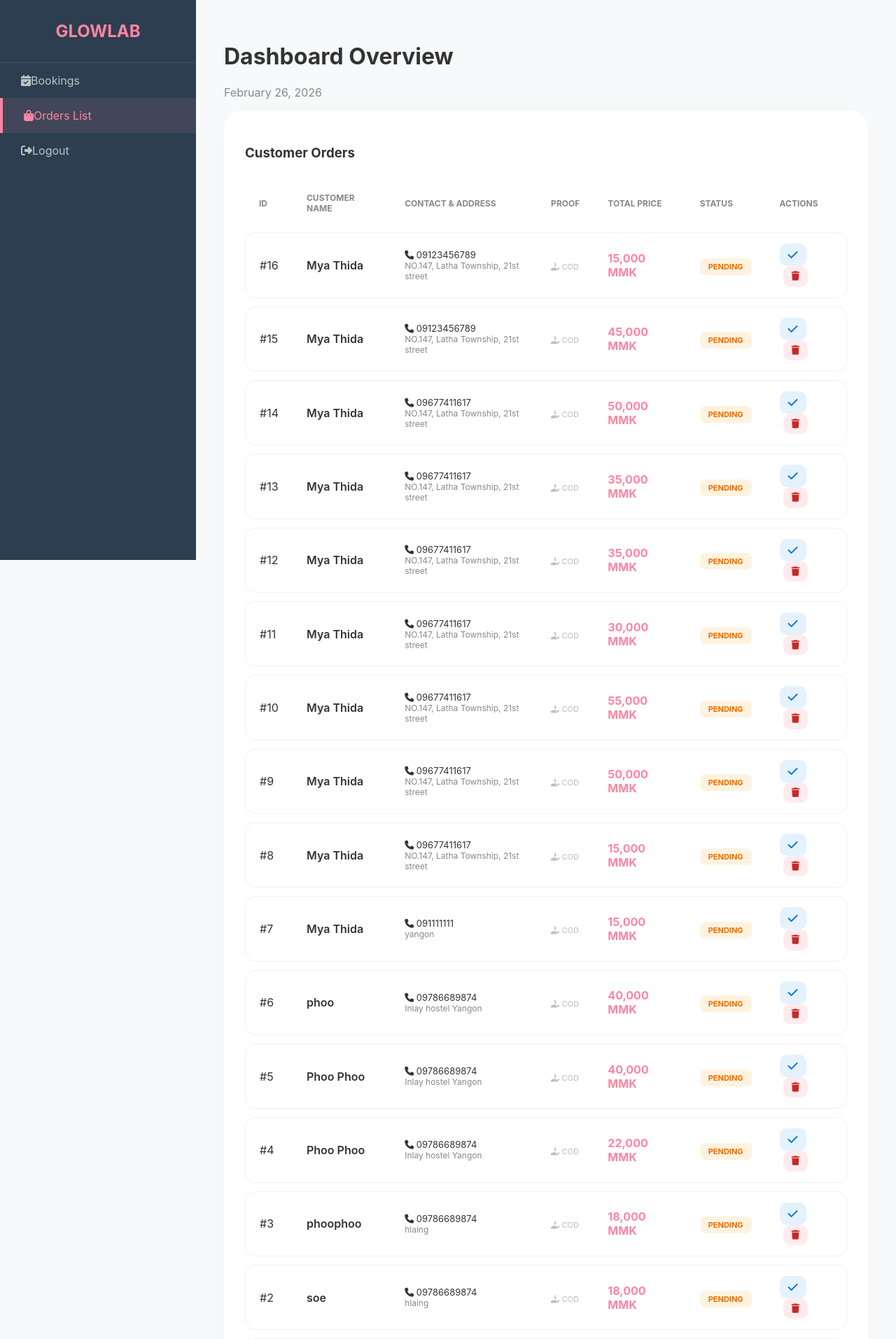
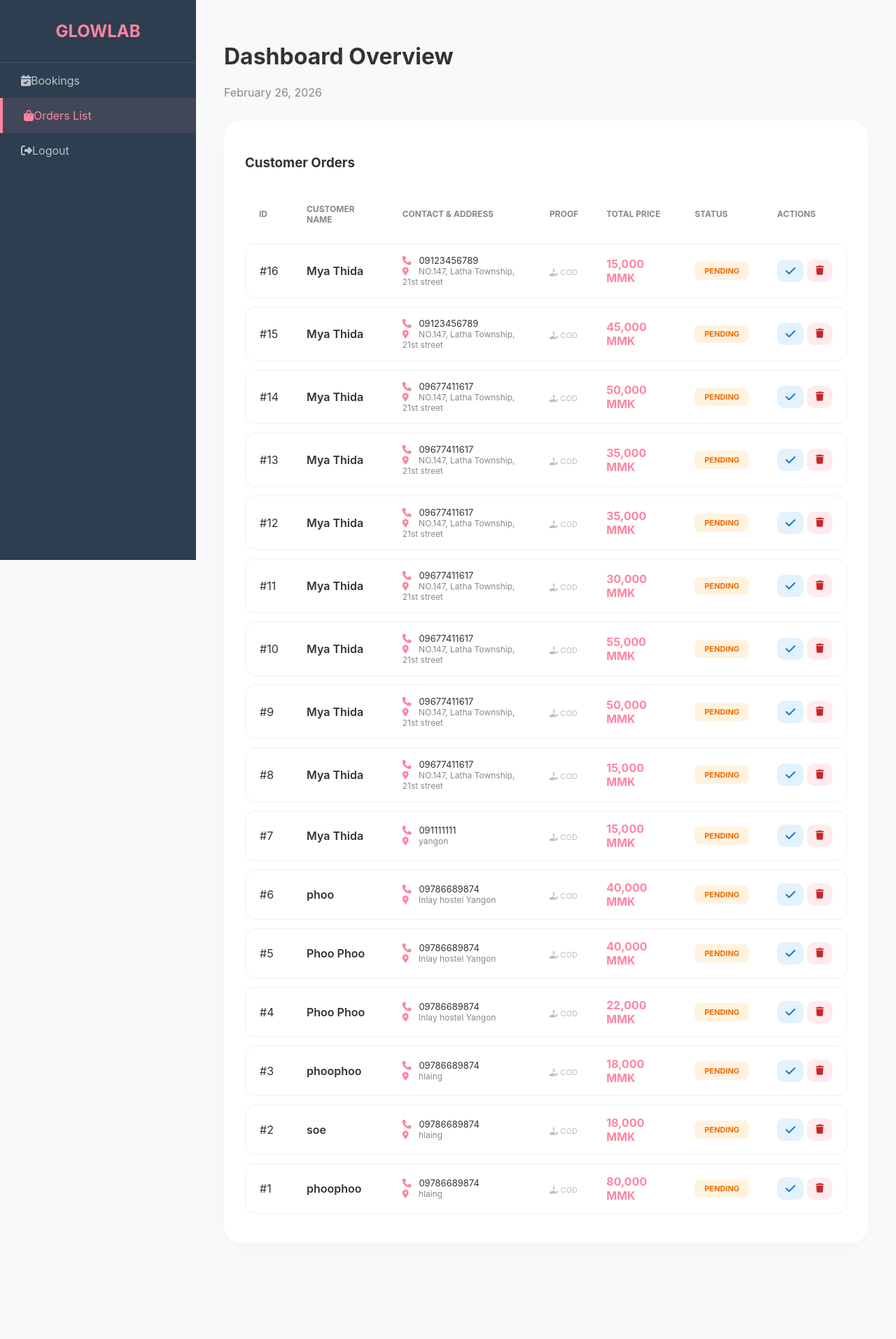
Before and after one commit to ksss348/GlowLabProject, a PHP site: page /admin/admin_orders.php in a window 1280 px wide. Shown: the top 1913 px of the page at 70% size. After the commit the page ends 1714 px from the top, so only its background shows below. Run offline with PHP 8.4, Linux system fonts and the light colour scheme; data comes from the database, SQL or seed files in the repository; some libraries are stand-ins or nearby versions.

Commit message:
fixed the order issue in index.php

```diff
--- a/project/admin/admin_orders.php
+++ b/project/admin/admin_orders.php
@@ -3,7 +3,7 @@
 $conn = new mysqli("localhost", "root", "", "skincare_shop");
 if ($conn->connect_error) { die("Connection failed: " . $conn->connect_error); }
 
-// 2. Ensure required columns exist (in case DB was not updated)
+// 2. Ensure required columns exist
 $schemaMessages = [];
 $check = $conn->query("SHOW COLUMNS FROM orders LIKE 'payment_proof'");
 if ($check->num_rows === 0) {
@@ -16,23 +16,20 @@ if ($check->num_rows === 0) {
     $schemaMessages[] = 'Added status column';
 }
 
-// 2. Action Logic (Confirm / Delete)
+// 3. Action Logic
 if (isset($_GET['confirm_order'])) {
     $id = (int)$_GET['confirm_order'];
     $conn->query("UPDATE orders SET status = 'Confirmed' WHERE id = $id");
-    header("Location: admin_orders.php"); // Refresh to see changes
+    header("Location: admin_orders.php");
     exit();
 }
 
 if (isset($_GET['delete_order'])) {
     $id = (int)$_GET['delete_order'];
-    $conn->query("DELETE FROM orders WHERE id = $id"); // Note: You might need to delete order_items too
+    $conn->query("DELETE FROM orders WHERE id = $id");
     header("Location: admin_orders.php");
     exit();
 }
-
-// 3. (not needed) the stored payment_proof field already contains the relative/absolute path
-// $img_base_path = "uploaded_img/payment_proofs/"; // no longer used
 ?>
 <!DOCTYPE html>
 <html lang="en">
@@ -46,31 +43,30 @@ if (isset($_GET['delete_order'])) {
         :root { --primary: #ff85a2; --dark: #2c3e50; --bg: #f8f9fa; }
         body { font-family: 'Inter', sans-serif; background: var(--bg); margin: 0; display: flex; color: #333; }
 
-        /* Sidebar Styles */
         .sidebar { width: 280px; height: 100vh; background: var(--dark); color: white; position: fixed; z-index: 1000; }
         .logo-area { padding: 30px; text-align: center; border-bottom: 1px solid rgba(255,255,255,0.1); }
         .logo-area h2 { color: var(--primary); margin: 0; }
         .nav-links a { display: flex; align-items: center; color: #bdc3c7; padding: 15px 30px; text-decoration: none; transition: 0.3s; }
         .nav-links a.active { background: rgba(255,133,162,0.1); color: var(--primary); border-left: 4px solid var(--primary); }
 
-        /* Main Content */
         .main { margin-left: 280px; padding: 40px; width: calc(100% - 280px); }
         .content-box { background: white; border-radius: 25px; padding: 30px; box-shadow: 0 10px 40px rgba(0,0,0,0.02); }
 
-        /* Table Design */
         table { width: 100%; border-collapse: separate; border-spacing: 0 12px; }
         th { padding: 15px 20px; text-align: left; color: #888; font-size: 12px; text-transform: uppercase; }
-        td { padding: 15px 20px; background: #fff; border-top: 1px solid #f1f1f1; border-bottom: 1px solid #f1f1f1; }
+        td { padding: 15px 20px; background: #fff; border-top: 1px solid #f1f1f1; border-bottom: 1px solid #f1f1f1; vertical-align: middle; }
         tr td:first-child { border-left: 1px solid #f1f1f1; border-radius: 15px 0 0 15px; }
         tr td:last-child { border-right: 1px solid #f1f1f1; border-radius: 0 15px 15px 0; }
 
-        /* Image & Badge Styles */
-        .proof-img { width: 50px; height: 50px; object-fit: cover; border-radius: 8px; cursor: pointer; border: 1px solid #eee; }
-        .status-badge { padding: 5px 12px; border-radius: 8px; font-size: 11px; font-weight: 700; text-transform: uppercase; }
-        .confirmed { background: #e8f5e9; color: #2e7d32; }
-        .pending { background: #fff3e0; color: #ef6c00; }
+        .proof-img { width: 50px; height: 50px; object-fit: cover; border-radius: 8px; cursor: pointer; border: 1px solid #eee; transition: 0.3s; }
+        .proof-img:hover { transform: scale(1.1); }
 
-        .btn { border: none; padding: 8px 12px; border-radius: 10px; cursor: pointer; text-decoration: none; display: inline-flex; align-items: center; }
+        /* Status Badge Colors */
+        .status-badge { padding: 6px 14px; border-radius: 8px; font-size: 11px; font-weight: 700; text-transform: uppercase; display: inline-block; }
+        .status-badge.confirmed { background: #e8f5e9; color: #2e7d32; }
+        .status-badge.pending { background: #fff3e0; color: #ef6c00; }
+
+        .btn { border: none; padding: 8px 12px; border-radius: 10px; cursor: pointer; text-decoration: none; display: inline-flex; align-items: center; justify-content: center; }
         .btn-check { background: #e3f2fd; color: #1976d2; }
         .btn-trash { background: #ffebee; color: #c62828; margin-left: 5px; }
     </style>
@@ -87,7 +83,7 @@ if (isset($_GET['delete_order'])) {
 </div>
 
 <div class="main">
-    <div class="header">
+    <div class="header" style="margin-bottom: 30px;">
         <h1>Dashboard Overview</h1>
         <p style="color: #888;"><?php echo date("F d, Y"); ?></p>
         <?php if (!empty($schemaMessages)): ?>
@@ -98,7 +94,7 @@ if (isset($_GET['delete_order'])) {
     </div>
 
     <div class="content-box">
-        <h3 class="view-title">Customer Orders</h3>
+        <h3 class="view-title" style="margin-bottom: 20px;">Customer Orders</h3>
         <table>
             <thead>
                 <tr>
@@ -113,40 +109,46 @@ if (isset($_GET['delete_order'])) {
             </thead>
             <tbody>
                 <?php
-                // Fetch REAL data from your table
                 $orders = $conn->query("SELECT * FROM orders ORDER BY id DESC");
                 while($o = $orders->fetch_assoc()):
-                    $status = $o['status'] ?? 'Pending';
+                    $status = !empty($o['status']) ? $o['status'] : 'Pending';
                     $img_name = $o['payment_proof'];
                 ?>
                 <tr>
                     <td>#<?php echo $o['id']; ?></td>
                     <td style="font-weight:600;"><?php echo htmlspecialchars($o['customer_name']); ?></td>
                     <td>
-                        <div style="font-size:13px;"><i class="fas fa-phone"></i> <?php echo htmlspecialchars($o['phone']); ?></div>
-                        <div style="font-size:12px; color:#888;"><?php echo htmlspecialchars($o['address']); ?></div>
+                        <div style="font-size:13px;"><i class="fas fa-phone" style="color:var(--primary); width:20px;"></i> <?php echo htmlspecialchars($o['phone']); ?></div>
+                        <div style="font-size:12px; color:#888;"><i class="fas fa-map-marker-alt" style="color:var(--primary); width:20px;"></i> <?php echo htmlspecialchars($o['address']); ?></div>
                     </td>
                     <td>
                         <?php if(!empty($img_name)):
-        // If the path in DB is "uploaded_img/...", we add "../" to go up from the admin folder
                             $final_path = (strpos($img_name, 'uploaded_img') === 0) ? '../' . $img_name : $img_name;
                         ?>
                             <img src="<?php echo htmlspecialchars($final_path); ?>"
                                  class="proof-img"
                                  onclick="viewImage('<?php echo htmlspecialchars($final_path); ?>')"
-             onerror="this.src='https://via.placeholder.com/50?text=Missing'">
+                                 onerror="this.src='https://via.placeholder.com/50?text=Error'">
                         <?php else: ?>
                             <span style="color:#bbb; font-size:11px;"><i class="fas fa-hand-holding-dollar"></i> COD</span>
                         <?php endif; ?>
                     </td>
                     <td style="font-weight:700; color:var(--primary);"><?php echo number_format($o['total_price']); ?> MMK</td>
-                    <td><span class="status-badge <?php echo strtolower($status); ?>"><?php echo $status; ?></span></td>
                     <td>
-                        <div class="action-btns">
-                            <?php if($status !== 'Confirmed'): ?>
-                                <a href="?confirm_order=<?php echo $o['id']; ?>" class="btn btn-check" title="Confirm Order"><i class="fas fa-check"></i></a>
+                        <span class="status-badge <?php echo strtolower($status); ?>">
+                            <?php echo $status; ?>
+                        </span>
+                    </td>
+                    <td>
+                        <div class="action-btns" style="display: flex;">
+                            <?php if(strtolower($status) !== 'confirmed'): ?>
+                                <a href="?confirm_order=<?php echo $o['id']; ?>" class="btn btn-check" title="Confirm Order">
+                                    <i class="fas fa-check"></i>
+                                </a>
                             <?php endif; ?>
-                            <button onclick="confirmDelete('admin_orders.php?delete_order=<?php echo $o['id']; ?>')" class="btn btn-trash"><i class="fas fa-trash"></i></button>
+                            <button onclick="confirmDelete('admin_orders.php?delete_order=<?php echo $o['id']; ?>')" class="btn btn-trash" title="Delete Order">
+                                <i class="fas fa-trash"></i>
+                            </button>
                         </div>
                     </td>
                 </tr>
@@ -162,7 +164,10 @@ function viewImage(url) {
         imageUrl: url,
         imageAlt: 'Payment Proof',
         showConfirmButton: false,
-        showCloseButton: true
+        showCloseButton: true,
+        customClass: {
+            image: 'rounded-lg'
+        }
     });
 }
 
@@ -173,6 +178,7 @@ function confirmDelete(url) {
         icon: 'warning',
         showCancelButton: true,
         confirmButtonColor: '#ff85a2',
+        cancelButtonColor: '#2c3e50',
         confirmButtonText: 'Yes, Delete!'
     }).then((result) => {
         if (result.isConfirmed) { window.location.href = url; }
```
Lines whose indentation alone changed are shown as unchanged.
